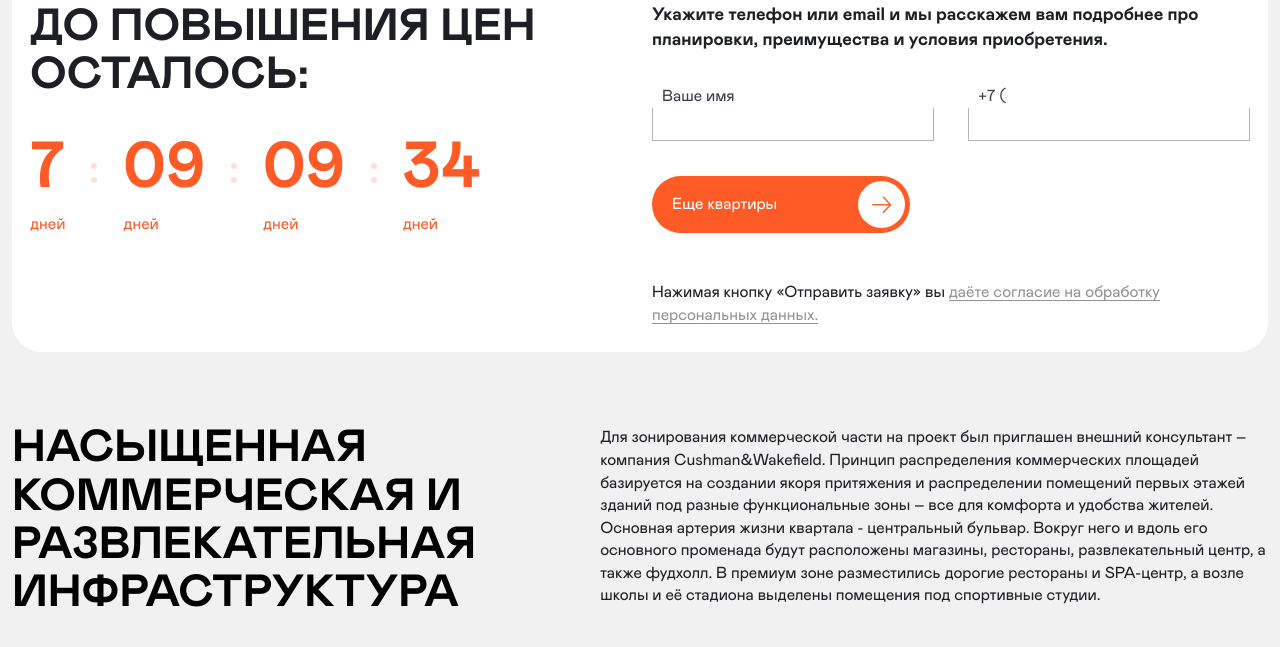
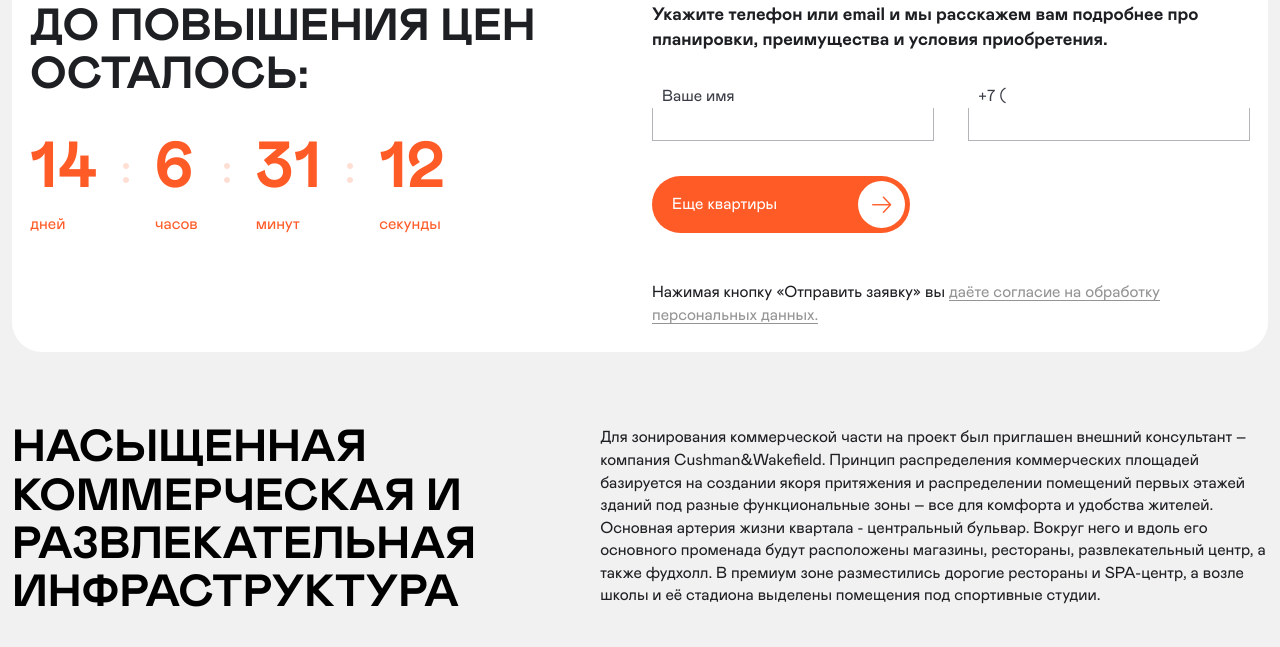
Before and after one commit to torgomyan01/sydney, a plain HTML site: page index.html in a window 1280 px wide. Shown: the part 5633-6280 px from the top of the page. Drawn offline with nearby package versions, Linux system fonts and the light colour scheme; animation ran at ten frames a second.

Commit message:
add countdown

```diff
--- a/index.html
+++ b/index.html
@@ -24,6 +24,7 @@
   <script src="https://cdnjs.cloudflare.com/ajax/libs/gsap/3.12.2/ScrollTrigger.min.js"></script>
   <script src="js/wNumb.min.js"></script>
   <script src="js/nouislider.min.js"></script>
+  <script src="https://momentjs.com/downloads/moment.js"></script>
 
   <link rel="stylesheet" href="css/bootstrap.min.css">
   <link rel="stylesheet" href="icons/icons.css">
@@ -569,29 +570,29 @@
                       </h2>
                       <div class="timer">
                         <div class="time">
-                          <h3>7</h3>
+                          <h3 class="day-count">7</h3>
                           <span>дней</span>
                         </div>
                         <div class="image">
                           <img src="image/time-icon.png" width="6" height="20" alt="">
                         </div>
                         <div class="time">
-                          <h3>09</h3>
-                          <span>дней</span>
+                          <h3 class="hour-count">09</h3>
+                          <span>часов</span>
                         </div>
                         <div class="image">
                           <img src="image/time-icon.png" width="6" height="20" alt="">
                         </div>
                         <div class="time">
-                          <h3>09</h3>
-                          <span>дней</span>
+                          <h3 class="min-count">09</h3>
+                          <span>минут</span>
                         </div>
                         <div class="image">
                           <img src="image/time-icon.png" width="6" height="20" alt="">
                         </div>
                         <div class="time">
-                          <h3>34</h3>
-                          <span>дней</span>
+                          <h3 class="sec-count">34</h3>
+                          <span>секунды</span>
                         </div>
                       </div>
                     </div>
--- a/js/script.js
+++ b/js/script.js
@@ -353,3 +353,15 @@ gsap.from(items, {
 function numberWithCommas(x) {
     return x.toString().replace(/\B(?=(\d{3})+(?!\d))/g, ",");
 }
+
+
+setInterval(() => {
+    const endOfMonth = moment().endOf('month');
+    const countDown = moment.duration(endOfMonth.diff(moment()))._data;
+
+
+    $('.day-count').text(countDown.days);
+    $('.hour-count').text(countDown.hours);
+    $('.min-count').text(countDown.minutes);
+    $('.sec-count').text(countDown.seconds);
+}, 1000)
```
